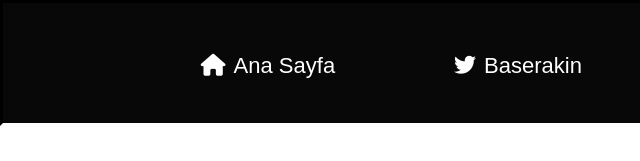
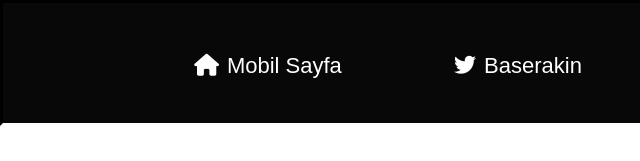
Before and after one commit to baserakin/baserakin.github.io, a plain HTML site: page index.html in a window 1280 px wide. Shown: the top 161 px of the page, 0-640 px from the left. Drawn offline with Linux system fonts and the light colour scheme.

Commit message:
Update index.html

```diff
--- a/index.html
+++ b/index.html
@@ -4,7 +4,7 @@
     <meta charset="UTF-8">
     <meta http-equiv="X-UA-Compatible" content="IE=edge">
     <meta name="viewport" content="width=device-width, initial-scale=1.0">
-    <title>Baser</title>
+    <title>Baser'in Film Listesi</title>
     <link rel="stylesheet" href="style.css">
     <link rel="stylesheet" href="https://cdnjs.cloudflare.com/ajax/libs/font-awesome/6.0.0/css/all.min.css">
     <meta name="viewport" content="widht=device-widht, initial-scale=1.0">
@@ -15,7 +15,7 @@
 
         <ul>
             <li>
-                <a href="#"><i class="fa-solid fa-house"></i>Ana Sayfa</a>
+                <a href="https://baserakin.github.io/mobile.github.io/"><i class="fa-solid fa-house"></i>Mobil Sayfa</a>
             </li>
             <li>
                 <a href="https://twitter.com/baserakin" target="_blank" rel="noopener noreferrer"><i class="fa-brands fa-twitter"></i>Baserakin</a>
```
